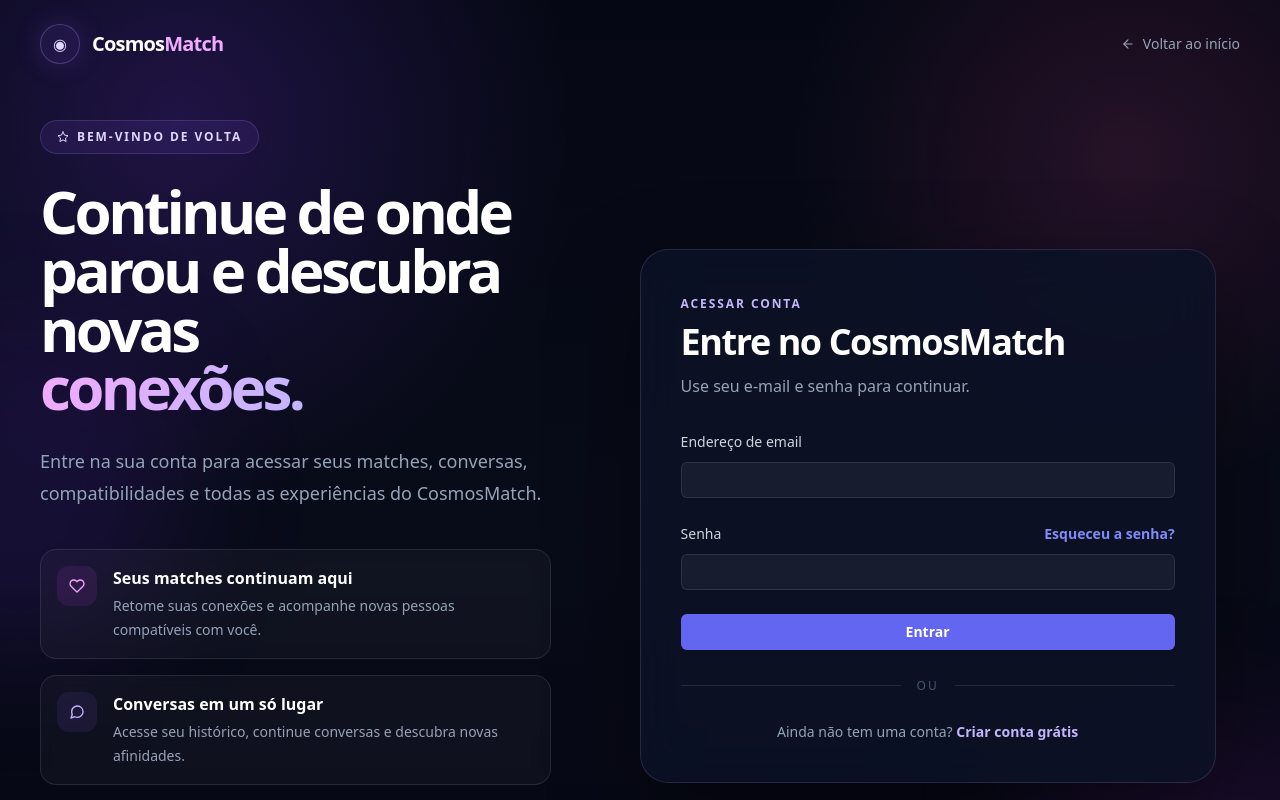
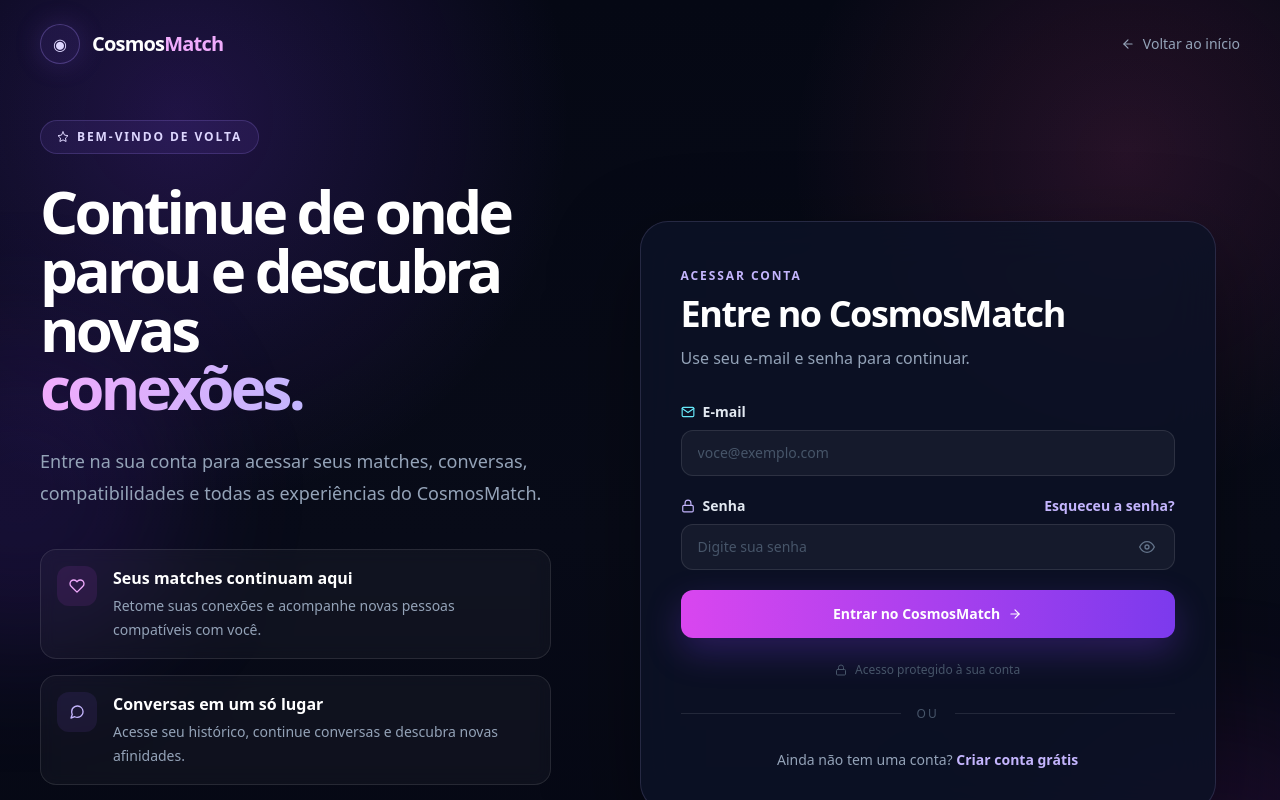
Before and after one commit to marketingportalsuprimentos-sketch/cosmosmatch-frontend, a React app: page /login in a window 1280 px wide. Shown: the top 800 px of the page. Built offline with nearby package versions, Linux system fonts and the light colour scheme; no server answers; the HTML template or start-up script is replaced by a standard one.

Commit message:
feat: upgrade login form enterprise UX

```diff
--- a/src/features/auth/components/LoginForm.tsx
+++ b/src/features/auth/components/LoginForm.tsx
@@ -1,12 +1,10 @@
-// src/features/auth/components/LoginForm.tsx
-
 import { useState } from 'react';
 import { useForm } from 'react-hook-form';
 import { zodResolver } from '@hookform/resolvers/zod';
 import { z } from 'zod';
 import { useLogin } from '../hooks/useAuthMutations';
 import { LoginDto } from '@/types/auth.types';
-import { toast } from 'sonner'; // Atualizado para 'sonner' conforme padrão anterior
+import { toast } from 'sonner';
 import { Link, useNavigate } from 'react-router-dom';
 import { useMutation } from '@tanstack/react-query';
 import { api } from '@/services/api';
@@ -14,38 +12,35 @@ import { useAuth } from '@/contexts/AuthContext';
 import {
   ExclamationTriangleIcon,
   ArrowPathIcon,
-  XMarkIcon
+  XMarkIcon,
 } from '@heroicons/react/24/outline';
+import { FiArrowRight, FiEye, FiEyeOff, FiLock, FiMail, FiRefreshCw } from 'react-icons/fi';
 
 const loginSchema = z.object({
   email: z.string().email('Email inválido'),
   password: z.string().min(6, 'A senha deve ter pelo menos 6 caracteres'),
 });
 
+const inputBase =
+  'block w-full rounded-xl border border-white/10 bg-white/[0.045] px-4 py-3 text-sm text-white outline-none transition placeholder:text-slate-600 focus:border-violet-400/60 focus:bg-white/[0.065] focus:ring-4 focus:ring-violet-500/10 disabled:cursor-not-allowed disabled:opacity-60';
+
 export function LoginForm() {
   const navigate = useNavigate();
-  const { setUser } = useAuth(); // Para atualizar o estado global se reativar
+  const { setUser } = useAuth();
 
-  // Estado para controlar o Modal de Quarentena
   const [quarantineCredentials, setQuarantineCredentials] = useState<LoginDto | null>(null);
+  const [showPassword, setShowPassword] = useState(false);
 
-  // Hook de Login padrão
   const { mutate: login, isPending: isLoggingIn } = useLogin();
 
-  // Hook Manual para Reativação (Chama a rota que criamos no AuthController)
   const { mutate: reactivate, isPending: isReactivating } = useMutation({
     mutationFn: async (data: LoginDto) => {
       const response = await api.post('/auth/reactivate', data);
       return response.data;
     },
     onSuccess: (data) => {
-      // 1. Salva o Token
       localStorage.setItem('cosmosmatch_token', data.accessToken);
-
-      // 2. Atualiza o Contexto de Auth manualmente (para o utilizador entrar na hora)
       setUser(data.user);
-
-      // 3. Feedback e Redirecionamento
       toast.success(data.message || 'Conta restaurada com sucesso!');
       setQuarantineCredentials(null);
       navigate('/feed');
@@ -53,7 +48,7 @@ export function LoginForm() {
     onError: (error) => {
       console.error(error);
       toast.error('Erro ao restaurar conta. Tente novamente.');
-    }
+    },
   });
 
   const {
@@ -67,16 +62,14 @@ export function LoginForm() {
   const onSubmit = (data: LoginDto) => {
     login(data, {
       onError: (error: any) => {
-        // --- AQUI ESTÁ A MÁGICA ---
-        // Verifica se o erro é especificamente o de Quarentena
         const errorMessage = error?.response?.data?.message;
 
         if (errorMessage === 'ACCOUNT_IN_QUARANTINE') {
-          // Guarda as credenciais e abre o modal
           setQuarantineCredentials(data);
         } else {
-          // Erro normal (senha errada, etc)
-          const msg = error?.response?.data?.message || 'Erro ao entrar. Verifique seus dados.';
+          const msg =
+            error?.response?.data?.message ||
+            'Erro ao entrar. Verifique seus dados.';
           toast.error(msg);
         }
       },
@@ -94,118 +87,154 @@ export function LoginForm() {
     toast.info('Reativação cancelada. A conta permanece agendada para exclusão.');
   };
 
+  const disabled = isLoggingIn || isReactivating;
+
   return (
     <>
-      <form onSubmit={handleSubmit(onSubmit)} className="space-y-6">
+      <form onSubmit={handleSubmit(onSubmit)} className="space-y-5">
         <div>
-          <label htmlFor="email" className="block text-sm font-medium leading-6 text-gray-300">
-            Endereço de email
+          <label
+            htmlFor="email"
+            className="mb-2 flex items-center gap-2 text-sm font-bold text-slate-200"
+          >
+            <FiMail className="text-cyan-300" />
+            E-mail
           </label>
-          <div className="mt-2">
           <input
             id="email"
             type="email"
             autoComplete="email"
-              disabled={isLoggingIn || isReactivating}
+            placeholder="voce@exemplo.com"
+            disabled={disabled}
             {...register('email')}
-              className="block w-full rounded-md border-0 bg-white/5 py-1.5 text-white shadow-sm ring-1 ring-inset ring-white/10 focus:ring-2 focus:ring-inset focus:ring-indigo-500 sm:text-sm sm:leading-6"
+            className={inputBase}
           />
           {errors.email && (
-              <p className="mt-2 text-sm text-red-400">{errors.email.message}</p>
+            <p className="mt-2 text-sm font-medium text-rose-400">
+              {errors.email.message}
+            </p>
           )}
-          </div>
         </div>
 
         <div>
-          <div className="flex items-center justify-between">
-            <label htmlFor="password" className="block text-sm font-medium leading-6 text-gray-300">
+          <div className="mb-2 flex items-center justify-between gap-3">
+            <label
+              htmlFor="password"
+              className="flex items-center gap-2 text-sm font-bold text-slate-200"
+            >
+              <FiLock className="text-violet-300" />
               Senha
             </label>
-            <div className="text-sm">
+
             <Link
               to="/forgot-password"
-                className="font-semibold text-indigo-400 hover:text-indigo-300"
+              className="text-xs font-bold text-violet-300 transition hover:text-violet-200 sm:text-sm"
             >
               Esqueceu a senha?
             </Link>
           </div>
-          </div>
-          <div className="mt-2">
+
+          <div className="relative">
             <input
               id="password"
-              type="password"
+              type={showPassword ? 'text' : 'password'}
               autoComplete="current-password"
-              disabled={isLoggingIn || isReactivating}
+              placeholder="Digite sua senha"
+              disabled={disabled}
               {...register('password')}
-              className="block w-full rounded-md border-0 bg-white/5 py-1.5 text-white shadow-sm ring-1 ring-inset ring-white/10 focus:ring-2 focus:ring-inset focus:ring-indigo-500 sm:text-sm sm:leading-6"
+              className={`${inputBase} pr-12`}
             />
+
+            <button
+              type="button"
+              onClick={() => setShowPassword((value) => !value)}
+              disabled={disabled}
+              className="absolute right-3 top-1/2 grid h-8 w-8 -translate-y-1/2 place-items-center rounded-lg text-slate-500 transition hover:bg-white/5 hover:text-slate-200 disabled:opacity-50"
+              aria-label={showPassword ? 'Ocultar senha' : 'Mostrar senha'}
+            >
+              {showPassword ? <FiEyeOff /> : <FiEye />}
+            </button>
+          </div>
+
           {errors.password && (
-              <p className="mt-2 text-sm text-red-400">
+            <p className="mt-2 text-sm font-medium text-rose-400">
               {errors.password.message}
             </p>
           )}
         </div>
-        </div>
 
-        <div>
         <button
           type="submit"
-            disabled={isLoggingIn || isReactivating}
-            className="flex w-full justify-center rounded-md bg-indigo-500 px-3 py-1.5 text-sm font-semibold leading-6 text-white shadow-sm hover:bg-indigo-400 focus-visible:outline focus-visible:outline-2 focus-visible:outline-offset-2 focus-visible:outline-indigo-500 disabled:opacity-50 transition-all"
+          disabled={disabled}
+          className="mt-2 flex min-h-12 w-full items-center justify-center gap-2 rounded-xl bg-gradient-to-r from-fuchsia-500 to-violet-600 px-5 py-3 text-sm font-extrabold text-white shadow-[0_14px_35px_rgba(124,58,237,0.28)] transition hover:-translate-y-0.5 hover:from-fuchsia-400 hover:to-violet-500 focus-visible:outline focus-visible:outline-2 focus-visible:outline-offset-2 focus-visible:outline-violet-400 disabled:translate-y-0 disabled:cursor-not-allowed disabled:opacity-60"
         >
           {isLoggingIn ? (
-              <span className="flex items-center gap-2">
-                <ArrowPathIcon className="h-4 w-4 animate-spin" /> Entrando...
-              </span>
+            <>
+              <ArrowPathIcon className="h-4 w-4 animate-spin" />
+              Entrando...
+            </>
           ) : (
-              'Entrar'
+            <>
+              Entrar no CosmosMatch
+              <FiArrowRight />
+            </>
           )}
         </button>
+
+        <div className="flex items-center justify-center gap-2 pt-1 text-xs text-slate-600">
+          <FiLock />
+          <span>Acesso protegido à sua conta</span>
         </div>
       </form>
 
-      {/* --- MODAL DE QUARENTENA --- */}
       {quarantineCredentials && (
-        <div className="fixed inset-0 z-50 flex items-center justify-center bg-black/80 backdrop-blur-sm p-4">
-          <div className="bg-gray-900 border border-yellow-600/50 rounded-2xl shadow-2xl max-w-md w-full p-6 relative overflow-hidden">
-            {/* Efeito de brilho de fundo */}
-            <div className="absolute top-0 right-0 -mt-4 -mr-4 w-24 h-24 bg-yellow-500/20 blur-2xl rounded-full"></div>
+        <div className="fixed inset-0 z-50 flex items-center justify-center bg-[#03050d]/90 p-4 backdrop-blur-md">
+          <div className="relative w-full max-w-md overflow-hidden rounded-[26px] border border-amber-400/20 bg-[#0d1224] p-7 shadow-[0_30px_100px_rgba(0,0,0,0.55)]">
+            <div className="pointer-events-none absolute -right-12 -top-12 h-36 w-36 rounded-full bg-amber-400/10 blur-3xl" />
 
-            <div className="flex flex-col items-center text-center">
-              <div className="bg-yellow-500/10 p-3 rounded-full mb-4">
-                <ExclamationTriangleIcon className="h-8 w-8 text-yellow-500" />
+            <div className="relative flex flex-col items-center text-center">
+              <div className="mb-5 grid h-14 w-14 place-items-center rounded-2xl border border-amber-400/20 bg-amber-400/10">
+                <ExclamationTriangleIcon className="h-7 w-7 text-amber-300" />
               </div>
 
-              <h3 className="text-xl font-bold text-white mb-2">Conta em Quarentena</h3>
+              <span className="mb-2 text-xs font-extrabold uppercase tracking-[0.16em] text-amber-300">
+                Conta em quarentena
+              </span>
+              <h3 className="text-2xl font-black tracking-[-0.04em] text-white">
+                Deseja restaurar sua conta?
+              </h3>
 
-              <p className="text-gray-300 mb-6 text-sm leading-relaxed">
-                Esta conta está agendada para exclusão. Se não fizer nada, ela será apagada permanentemente em breve.
-                <br /><br />
-                <span className="font-semibold text-yellow-400">Deseja restaurar sua conta agora?</span>
+              <p className="mt-4 text-sm leading-6 text-slate-400">
+                Esta conta está agendada para exclusão. Se você continuar, ela será
+                reativada e você poderá acessar normalmente o CosmosMatch.
               </p>
 
-              <div className="flex flex-col gap-3 w-full">
+              <div className="mt-7 flex w-full flex-col gap-3">
                 <button
                   onClick={handleConfirmReactivation}
                   disabled={isReactivating}
-                  className="w-full py-3 bg-yellow-600 hover:bg-yellow-500 text-white font-bold rounded-xl transition-colors flex items-center justify-center gap-2"
+                  className="flex min-h-12 w-full items-center justify-center gap-2 rounded-xl bg-gradient-to-r from-amber-400 to-orange-500 px-5 font-extrabold text-[#1d1203] transition hover:-translate-y-0.5 disabled:translate-y-0 disabled:cursor-not-allowed disabled:opacity-60"
                 >
                   {isReactivating ? (
                     <>
-                      <ArrowPathIcon className="h-5 w-5 animate-spin" /> Restaurando...
+                      <ArrowPathIcon className="h-5 w-5 animate-spin" />
+                      Restaurando...
                     </>
                   ) : (
-                    'Sim, Restaurar Conta'
+                    <>
+                      <FiRefreshCw />
+                      Restaurar minha conta
+                    </>
                   )}
                 </button>
 
                 <button
                   onClick={handleCancelReactivation}
                   disabled={isReactivating}
-                  className="w-full py-3 bg-transparent border border-gray-700 text-gray-400 hover:text-white hover:border-gray-500 rounded-xl transition-colors flex items-center justify-center gap-2"
+                  className="flex min-h-12 w-full items-center justify-center gap-2 rounded-xl border border-white/10 bg-white/[0.035] px-5 font-bold text-slate-300 transition hover:bg-white/[0.06] hover:text-white disabled:opacity-60"
                 >
                   <XMarkIcon className="h-5 w-5" />
-                  Não, manter excluída
+                  Manter conta excluída
                 </button>
               </div>
             </div>
```
Lines whose indentation alone changed are shown as unchanged.
